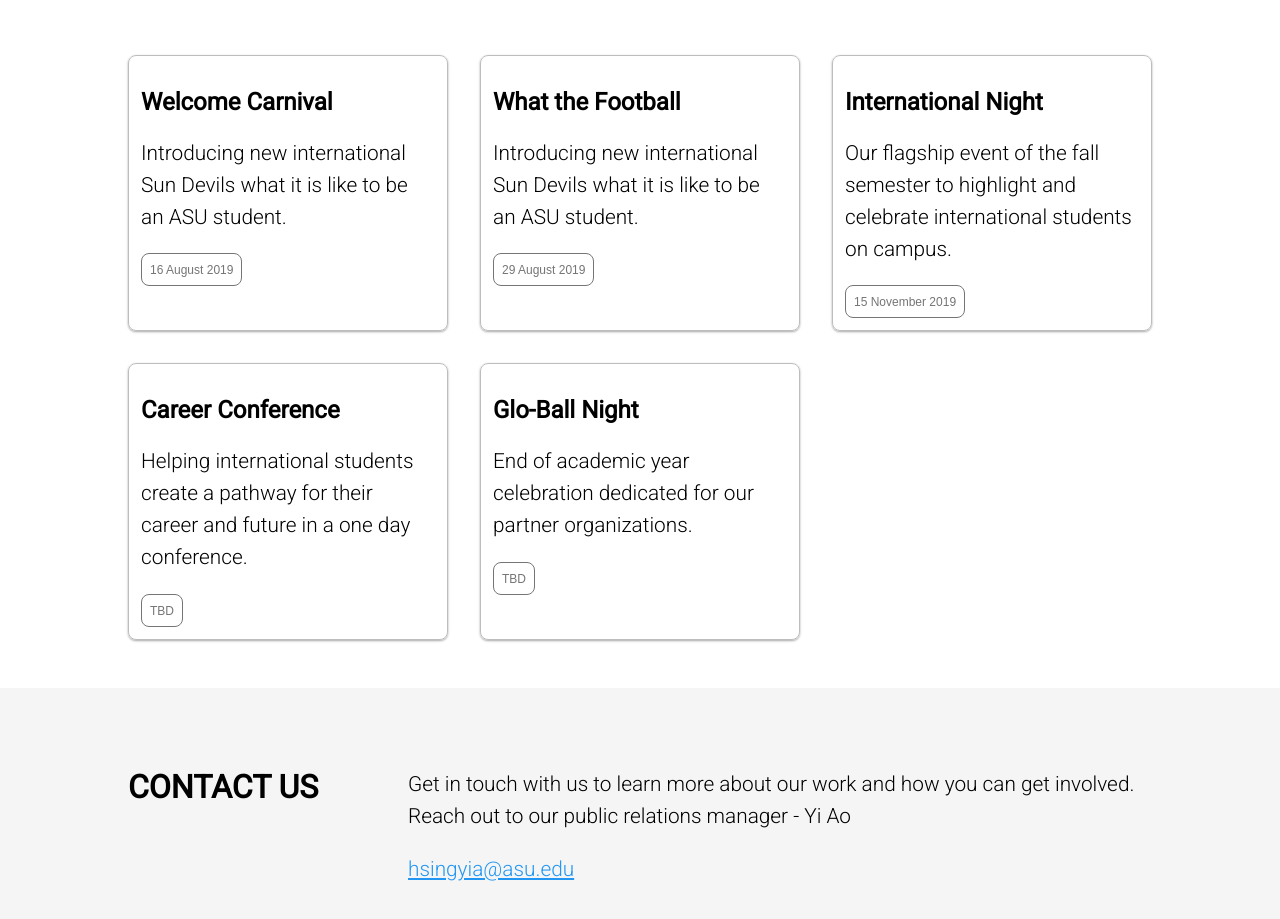
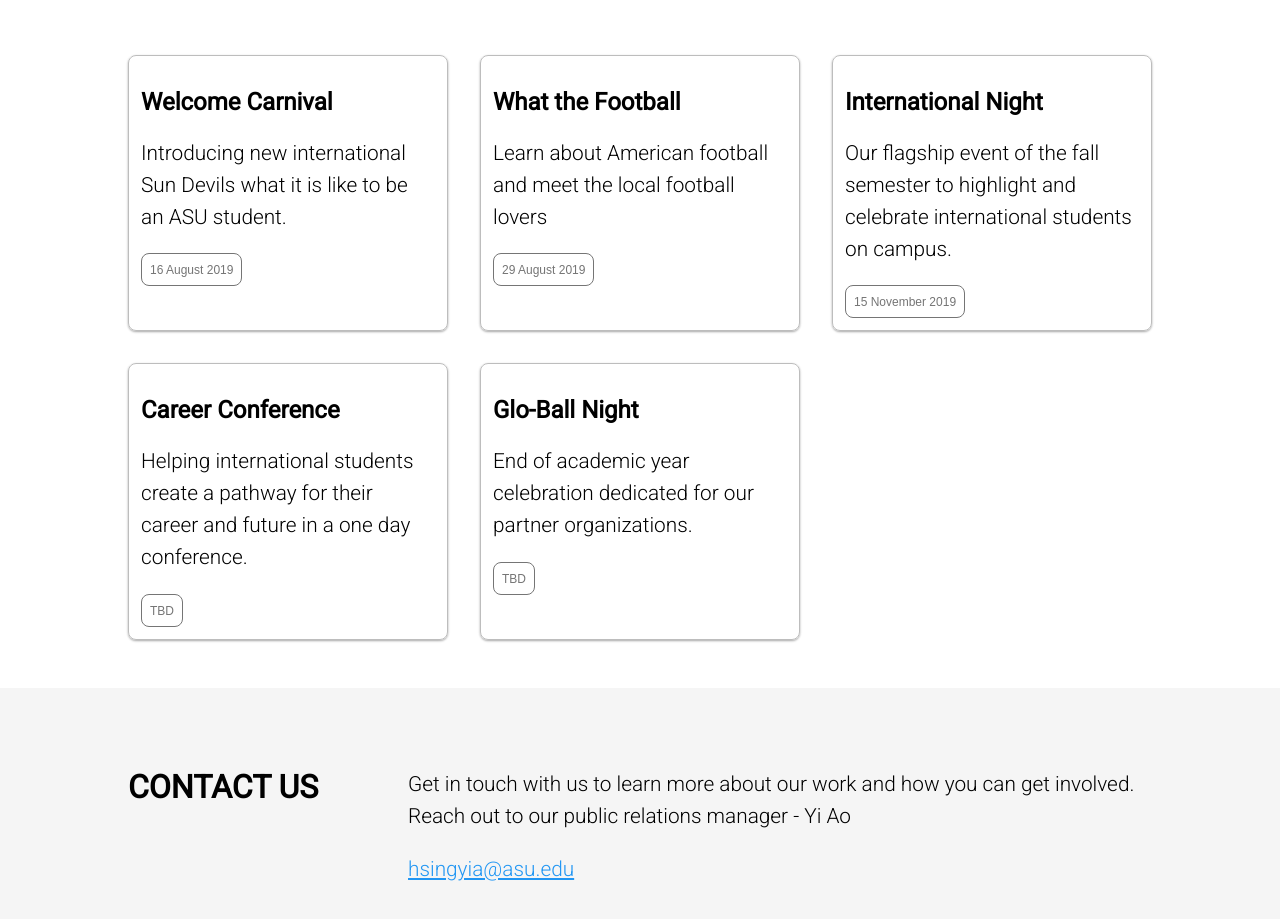
Before and after one commit to asucis/spa, a React (Create React App) app: page / in a window 1280 px wide. Shown: the part 1980-2899 px from the top of the page. Built offline with nearby package versions, Linux system fonts and the light colour scheme.

Commit message:
(update) typo in event description

```diff
--- a/src/components/Content.js
+++ b/src/components/Content.js
@@ -85,8 +85,7 @@ function Content() {
           <div className="event">
             <h2>What the Football</h2>
             <p>
-              Introducing new international Sun Devils what it is like to be an
-              ASU student.
+              Learn about American football and meet the local football lovers
             </p>
             <button>
               <a
```
